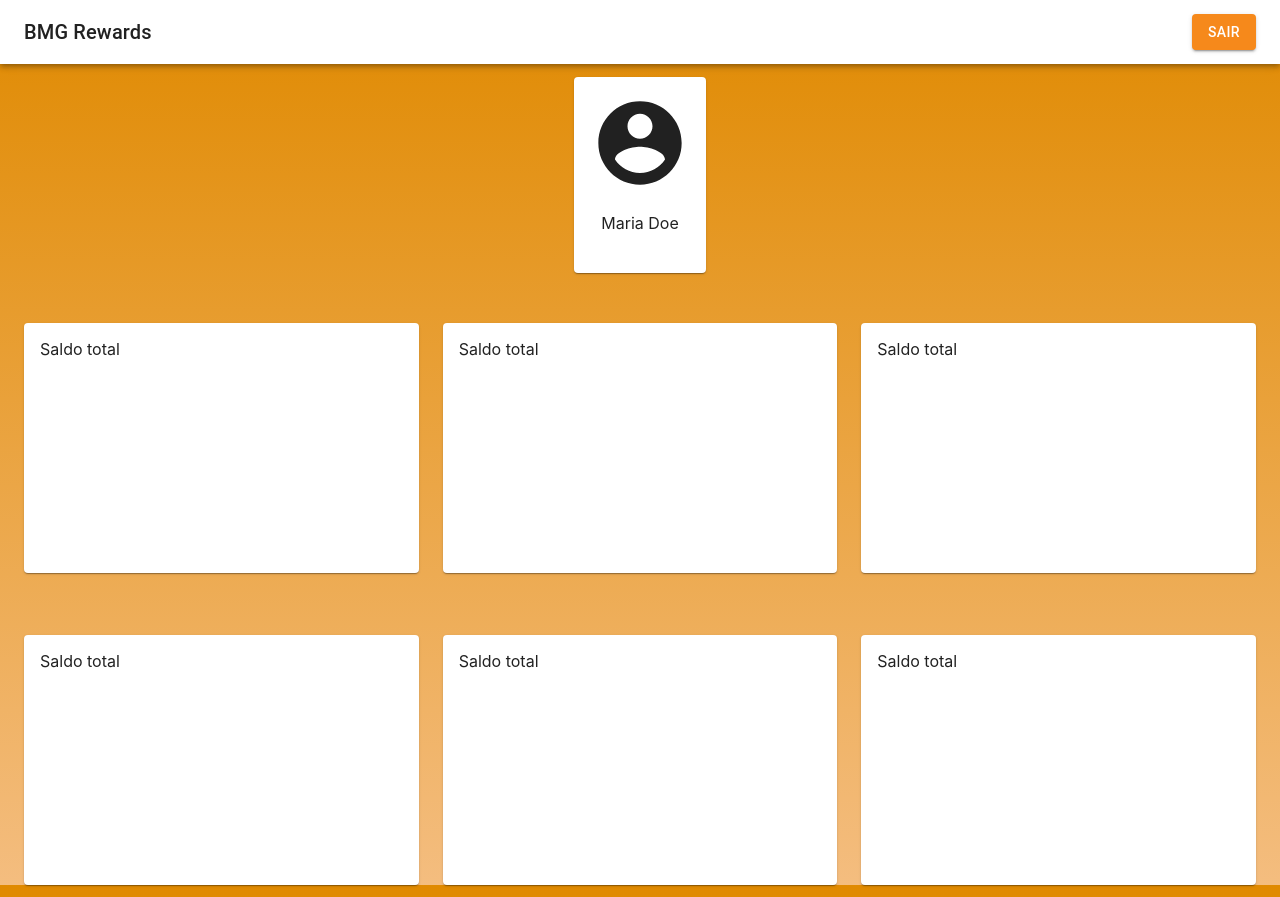
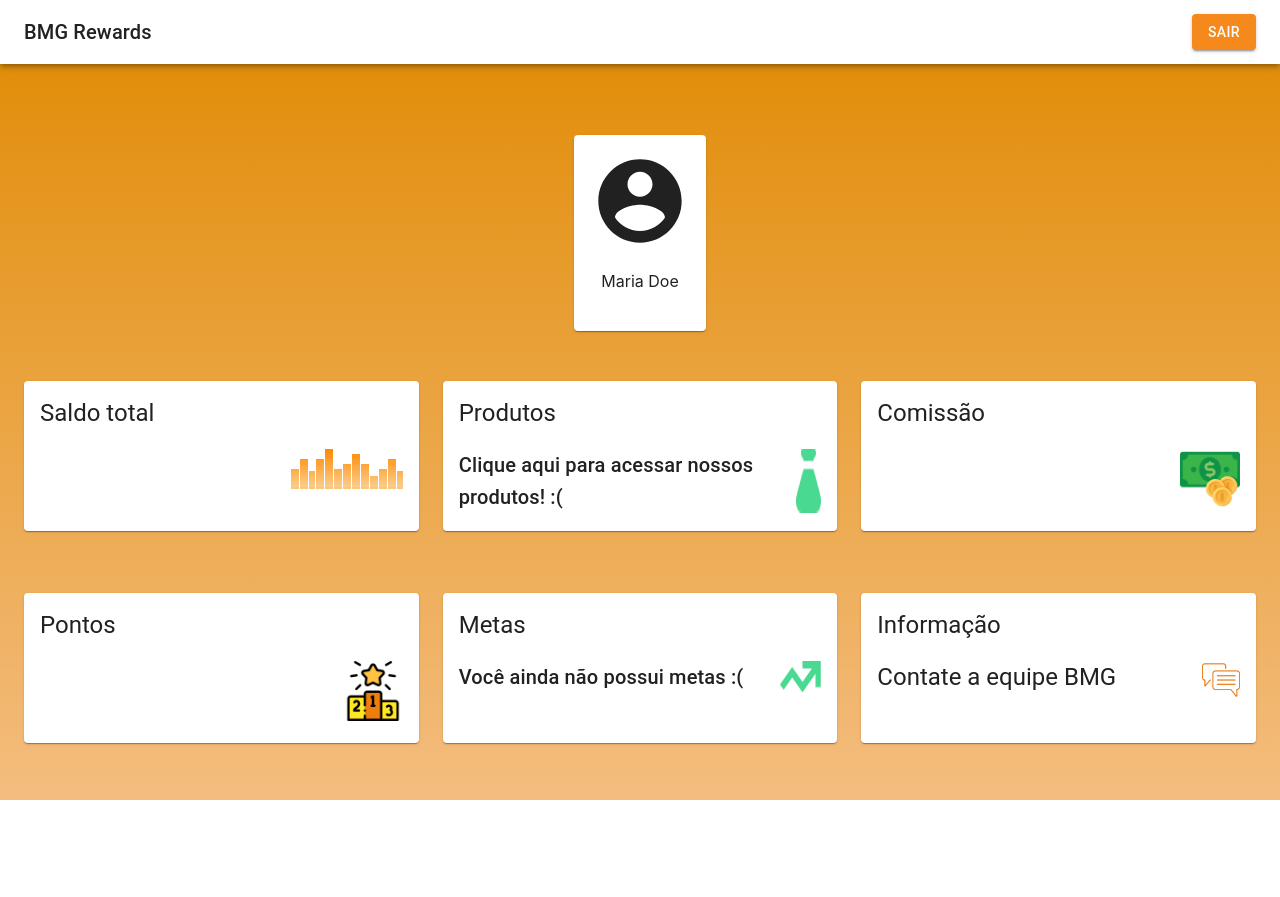
Before and after one commit to Hackathon-BMG-Time-31/front-end, a React (Create React App) app: page /dashboard in a window 1280 px wide. After the commit the page ends 800 px from the top, so only its background shows below. Built offline with nearby package versions, Linux system fonts and the light colour scheme; no server answers; sample sign-in values are in the browser's storage.

Commit message:
criando tela dashboard

```diff
--- a/package.json
+++ b/package.json
@@ -10,7 +10,9 @@
     "@testing-library/react": "^9.3.2",
     "@testing-library/user-event": "^7.1.2",
     "axios": "^0.19.2",
+    "format-currency-to-br": "^1.0.0",
     "react": "^16.13.1",
+    "react-currency-format": "^1.0.0",
     "react-dom": "^16.13.1",
     "react-router-dom": "^5.2.0",
     "react-scripts": "3.4.1",
--- a/src/Actions/config.js
+++ b/src/Actions/config.js
@@ -12,7 +12,8 @@
 
 axios.interceptors.request.use(async (config) => {
   const token = getToken();
-  if (token) config.headers.Authorization = `Bearer ${token}`;
+
+  if (token) config.headers["x-access-token"] = `${token}`;
 
   return config;
 });
@@ -24,10 +25,10 @@
   (error) => {
     const { status } = error.response;
 
-    if (status === 401) {
-      logout();
-      window.location = "/login";
-    }
+    // if (status === 401) {
+    //   logout();
+    //   window.location = "/login";
+    // }
 
     return Promise.reject(error);
   }
--- a/src/Actions/index.js
+++ b/src/Actions/index.js
@@ -23,3 +23,22 @@
         return false;
     }
 }
+
+export async function getUserApi() {
+    try{
+        const url = "http://localhost:5000/users/get";
+        const response = await axios.get(url);
+
+        const result = response.data;
+
+        if(result.user) {
+            return result.user;
+        }
+
+        return null;
+    }
+    catch(err) {
+        console.log('err => ', err)
+        return null;
+    }
+}
--- a/src/Auth/Auth.js
+++ b/src/Auth/Auth.js
@@ -9,7 +9,7 @@
 };
 
 export const getToken = () => {
-  localStorage.getItem("token");
+  return localStorage.getItem("token");
 };
 
 export const setToken = (token) => {
--- a/src/Views/Dashboard/index.js
+++ b/src/Views/Dashboard/index.js
@@ -1,22 +1,43 @@
-import React, { useEffect } from "react";
+import React, { useEffect, useState } from "react";
 import { useStyles } from "./styles";
 import AccountCircleIcon from "@material-ui/icons/AccountCircle";
-import { CardContent, Card, Grid } from "@material-ui/core";
+import { CardContent, Card, Grid, Typography } from "@material-ui/core";
 import { isAuthenticated } from "../../Auth/Auth";
 import { useHistory } from "react-router-dom";
+import { getUserApi } from "../../Actions";
+import ImagemChart from "../../Images/icones/chart.png";
+import ImagemComissao from "../../Images/icones/saco.png";
+import ImagemPontos from "../../Images/icones/rank.png";
+import ImagemFAQ from "../../Images/icones/faq.png";
+import ImagemSeta from "../../Images/icones/seta.png";
+import ImagemMoney from "../../Images/icones/money.png";
+import CurrencyFormat from "react-currency-format";
 
 export default function Dashboard() {
   const classes = useStyles();
   const history = useHistory();
+  const [usuario, setUsuario] = useState(null);
 
   useEffect(() => {
+    async function loadUser() {
+      getUserApi().then((user) => {
+        console.log("user => ", user);
+        setUsuario(user);
+      });
+    }
+
     if (!isAuthenticated()) {
       history.push("/home");
+    } else {
+      if (!usuario) {
+        loadUser();
+      }
     }
   });
 
   return (
     <div className={classes.root}>
+      <>
         <Grid container spacing={3} justify="center">
           <Card style={{ textAlign: "center" }}>
             <CardContent>
@@ -33,18 +54,76 @@
           style={{ marginTop: "50px" }}
         >
           <Grid container item xs={4}>
-          <Card style={{ width: "100%", height: "250px" }}>
-            <CardContent>Saldo total</CardContent>
+            <Card style={{ width: "100%", height: "150px" }}>
+              <CardContent>
+                <Typography variant="h5">Saldo total</Typography>
+                <div
+                  style={{
+                    display: "flex",
+                    justifyContent: "space-between",
+                    marginTop: "20px",
+                  }}
+                >
+                  <Typography variant="h4">
+                    {usuario && (
+                      <CurrencyFormat
+                        value={usuario.saldo}
+                        displayType={"text"}
+                        decimalSeparator=","
+                        thousandSeparator={"."}
+                        prefix={"R$ "}
+                      />
+                    )}
+                  </Typography>
+                  <img src={ImagemChart} alt="chart" />
+                </div>
+              </CardContent>
             </Card>
           </Grid>
           <Grid container item xs={4}>
-          <Card style={{ width: "100%", height: "250px" }}>
-            <CardContent>Saldo total</CardContent>
+            <Card style={{ width: "100%", height: "150px" }}>
+              <CardContent>
+                <Typography variant="h5">Produtos</Typography>
+                <div
+                  style={{
+                    display: "flex",
+                    justifyContent: "space-between",
+                    marginTop: "20px",
+                  }}
+                >
+                  <Typography variant="h6">
+                    Clique aqui para acessar nossos produtos! :(
+                  </Typography>
+                  <img src={ImagemComissao} alt="saco" />
+                </div>
+              </CardContent>
             </Card>
           </Grid>
           <Grid container item xs={4}>
-          <Card style={{ width: "100%", height: "250px" }}>
-            <CardContent>Saldo total</CardContent>
+            <Card style={{ width: "100%", height: "150px" }}>
+              <CardContent>
+                <Typography variant="h5">Comissão</Typography>
+                <div
+                  style={{
+                    display: "flex",
+                    justifyContent: "space-between",
+                    marginTop: "20px",
+                  }}
+                >
+                  <Typography variant="h4">
+                    {usuario && (
+                      <CurrencyFormat
+                        value={usuario.comissao}
+                        displayType={"text"}
+                        decimalSeparator=","
+                        thousandSeparator={"."}
+                        prefix={"R$ "}
+                      />
+                    )}
+                  </Typography>
+                  <img src={ImagemMoney} alt="saco" width="60px" />
+                </div>
+              </CardContent>
             </Card>
           </Grid>
         </Grid>
@@ -56,21 +135,62 @@
           style={{ marginTop: "50px" }}
         >
           <Grid container item xs={4}>
-          <Card style={{ width: "100%", height: "250px" }}>
-            <CardContent>Saldo total</CardContent>
+            <Card style={{ width: "100%", height: "150px" }}>
+              <CardContent>
+                <Typography variant="h5">Pontos</Typography>
+                <div
+                  style={{
+                    display: "flex",
+                    justifyContent: "space-between",
+                    marginTop: "20px",
+                  }}
+                >
+                  <Typography variant="h4">
+                    {usuario && usuario.pontos}
+                  </Typography>
+                  <img src={ImagemPontos} alt="pontos" width="60px" />
+                </div>
+              </CardContent>
             </Card>
           </Grid>
           <Grid container item xs={4}>
-          <Card style={{ width: "100%", height: "250px" }}>
-            <CardContent>Saldo total</CardContent>
+            <Card style={{ width: "100%", height: "150px" }}>
+              <CardContent>
+                <Typography variant="h5">Metas</Typography>
+                <div
+                  style={{
+                    display: "flex",
+                    justifyContent: "space-between",
+                    marginTop: "20px",
+                  }}
+                >
+                  <Typography variant="h6">
+                    Você ainda não possui metas :(
+                  </Typography>
+                  <img src={ImagemSeta} alt="saco" />
+                </div>
+              </CardContent>
             </Card>
           </Grid>
           <Grid container item xs={4}>
-          <Card style={{ width: "100%", height: "250px" }}>
-            <CardContent>Saldo total</CardContent>
+            <Card style={{ width: "100%", height: "150px" }}>
+              <CardContent>
+                <Typography variant="h5">Informação</Typography>
+                <div
+                  style={{
+                    display: "flex",
+                    justifyContent: "space-between",
+                    marginTop: "20px",
+                  }}
+                >
+                  <Typography variant="h5">Contate a equipe BMG</Typography>
+                  <img src={ImagemFAQ} alt="saco" />
+                </div>
+              </CardContent>
             </Card>
           </Grid>
         </Grid>
+      </>
     </div>
   );
 }
```
Also changed, not shown: 1 other file (tests, documents, lock files or other folders). Lines whose indentation alone changed are shown as unchanged.
